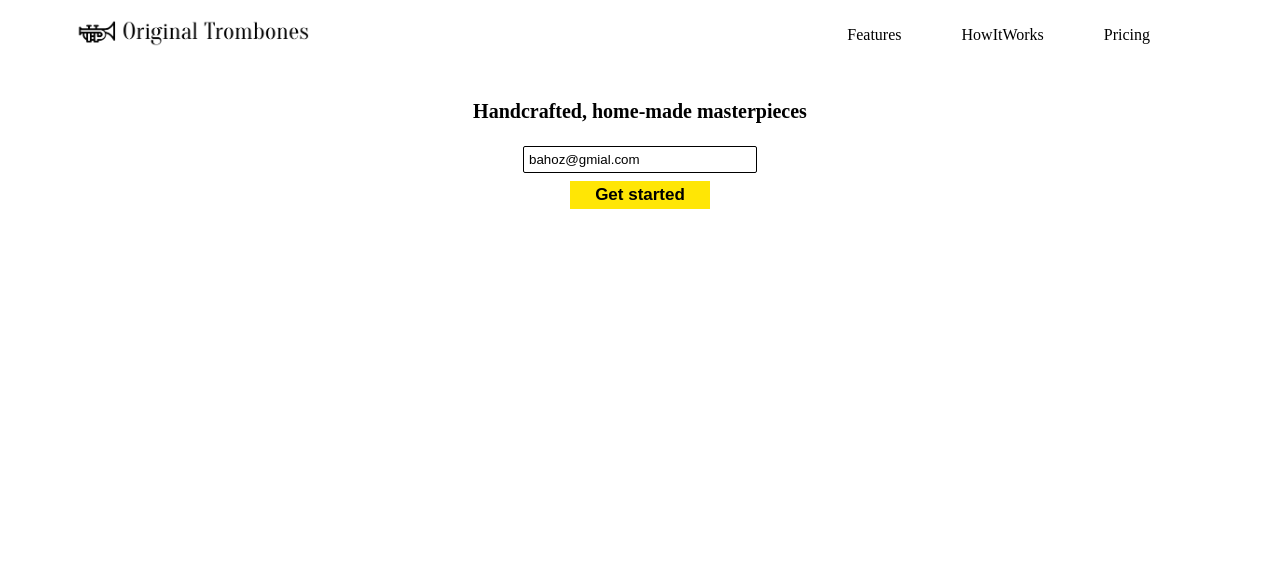
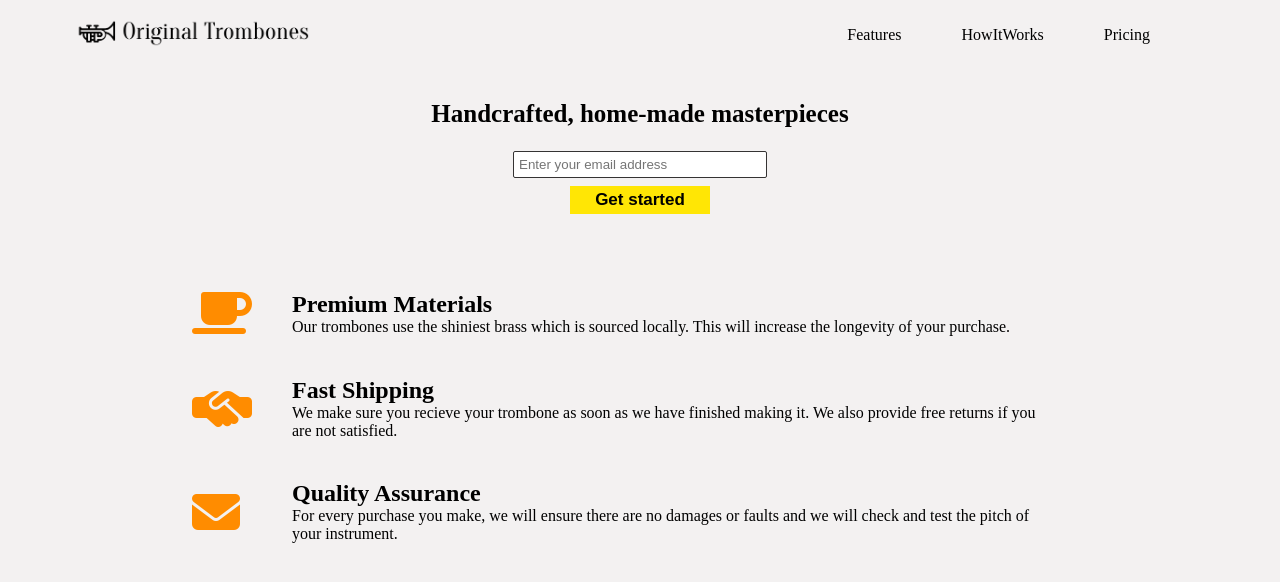
Before and after one commit to bahoz-ali/Product_Landing, a plain HTML site: page index.html in a window 1280 px wide. Drawn offline with Linux system fonts and the light colour scheme.

Commit message:
added service section and styles

```diff
--- a/css/style.css
+++ b/css/style.css
@@ -2,19 +2,15 @@
   position: fixed;
   width: 100%;
 }
-h1 {
-  font-size: 20px;
-  margin: 0;
-}
+
 body {
   color: black;
   margin: 0;
-  background-color: hsl(0deg 0% 100%);
+  background-color: rgb(243, 241, 241);
   position: relative;
 }
 
 #nav-bar {
-  background-color: hsl(0deg 0% 100%);
   display: flex;
   justify-content: space-between;
   align-items: center;
@@ -53,16 +49,20 @@ body {
   }
 }
 
+/*  about main  */
+#main {
+  position: relative;
+  top: 100px;
+}
 /* Email Section */
 
 .email_section {
   text-align: center;
-  margin: 0 auto;
+  margin: 0px auto;
+  margin-bottom: 50px;
   display: flex;
   align-items: center;
   flex-direction: column;
-  position: relative;
-  top: 100px;
 }
 
 #form {
@@ -73,11 +73,16 @@ body {
   padding: 15px 0;
 }
 
+.email_section h1 {
+  font-size: 25px;
+  margin: 0;
+}
+
 #form input[type="email"] {
   border-radius: 2px;
-  padding: 5px 50px 5px 5px;
+  padding: 5px 70px 5px 5px;
   outline: 0;
-  border: 1px solid black;
+  border: 1px solid rgb(53, 51, 51);
   margin: 8px 0;
   text-align: left;
 }
@@ -91,3 +96,26 @@ body {
   font-weight: bold;
   padding: 4px 25px;
 }
+
+/* Services section */
+
+.service-section {
+  padding: 10px;
+  display: grid;
+  grid-template-columns: auto 1fr;
+  justify-content: center;
+  align-items: center;
+  row-gap: 40px;
+  width: 70%;
+  margin: 0 auto 40px auto; /* top | right | bottom | left */
+}
+
+i {
+  color: #FF8C00;
+  font-size: 400px;
+}
+
+.service-section_content h2,
+p {
+  margin: 0 40px;
+}
--- a/index.html
+++ b/index.html
@@ -4,6 +4,15 @@
     <meta charset="UTF-8" />
     <title>Fork Me! FCC: Test Suite Template</title>
     <link rel="stylesheet" href="css/style.css" />
+    <!-- <script
+      src="https://kit.fontawesome.com/yourcode.js"
+      crossorigin="anonymous"
+    ></script> -->
+
+    <script
+      src="https://kit.fontawesome.com/3d48791664.js"
+      crossorigin="anonymous"
+    ></script>
   </head>
 
   <body>
@@ -20,7 +29,8 @@
         </div>
       </nav>
     </header>
-    <main>
+
+    <main id="main">
       <div class="email_section">
         <h1>Handcrafted, home-made masterpieces</h1>
         <form
@@ -31,7 +41,6 @@
           <input
             type="email"
             id="email"
-            value="bahoz@gmial.com"
             name="email"
             required
             placeholder="Enter your email address"
@@ -40,6 +49,41 @@
           <button class="btn" type="submit" id="submit">Get started</button>
         </form>
       </div>
+
+      <div class="service-section">
+        <div class="service-section_icon">
+          <i class="fa-solid fa-coffee fa-3x"></i>
+        </div>
+        <div class="service-section_content">
+          <h2>Premium Materials</h2>
+          <p>
+            Our trombones use the shiniest brass which is sourced locally. This
+            will increase the longevity of your purchase.
+          </p>
+        </div>
+
+        <div class="service-section_icon">
+          <i class="fa-solid fa-handshake-simple fa-3x"></i>
+        </div>
+        <div class="service-section_content">
+          <h2>Fast Shipping</h2>
+          <p>
+            We make sure you recieve your trombone as soon as we have finished
+            making it. We also provide free returns if you are not satisfied.
+          </p>
+        </div>
+
+        <div class="service-section_icon">
+          <i class="fa-solid fa-envelope fa-3x"></i>
+        </div>
+        <div class="service-section_content">
+          <h2>Quality Assurance</h2>
+          <p>
+            For every purchase you make, we will ensure there are no damages or
+            faults and we will check and test the pitch of your instrument.
+          </p>
+        </div>
+      </div>
     </main>
 
     <script src="js/index.js"></script>
```
